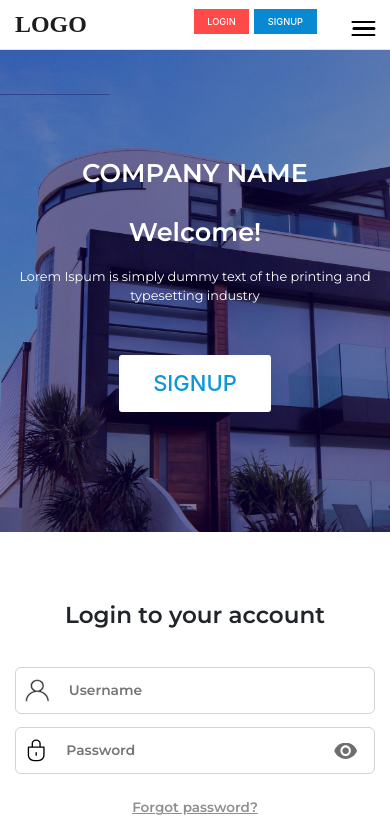
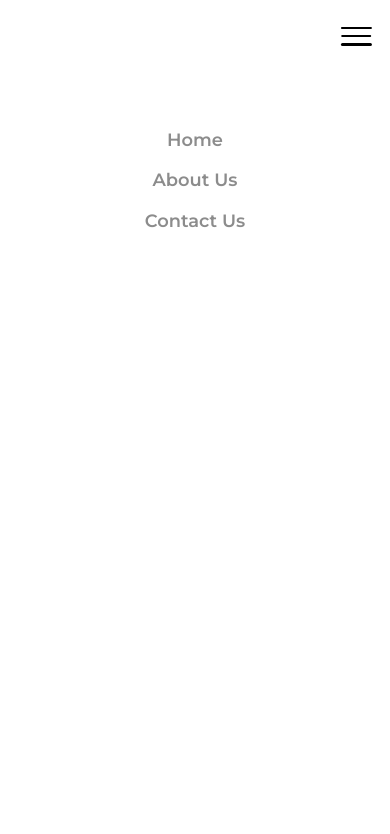
Before and after one commit to ExuCounter/front-end-project, a website: page login.html in a window 390 px wide. Shown: the top 834 px of the page. Drawn offline with nearby package versions, Linux system fonts and the light colour scheme; a web font is replaced by a local one.

Commit message:
Media queries

```diff
--- a/login.html
+++ b/login.html
@@ -25,10 +25,10 @@
    <div class="top-bar">
         <div class="container">
             <div class="top-bar__row row">
-                <div class="col-3 col-sm-4 col-xl-6 col-md-3">
+                <div class="col-3 col-sm-6 col-xl-6 col-md-3">
                     <a href="home.html" class="top-bar__logo">Logo</a>
                 </div>
-                <div class="col-11 col-md-6 col-xl-3 top-bar__row__nav-col">
+                <div class="col-12 col-sm-6 col-xl-3 top-bar__row__nav-col active">
                     <ul class='top-bar__nav-menu'>
                         <li>
                             <a href="home.html">Home</a>
--- a/style/auth.css
+++ b/style/auth.css
@@ -37,7 +37,7 @@
 }
 
 .home-auth-section__login-btn{
-    font-size: 22px;
+    font-size: 2.2rem;
     background-color: #FFF;
     text-align: center;
     padding: 1.4rem 4.1rem;
--- a/style/burger-menu.css
+++ b/style/burger-menu.css
@@ -22,6 +22,7 @@
     height: 0.27rem;
     background-color: #000;
     border-radius: 0.4em;
+    transition: 0.15s all ease-in-out;
 }
 
 .burger-menu span:after{
@@ -34,6 +35,7 @@
     height: 0.27rem;
     background-color: #000;
     border-radius: 0.4em;
+    transition: 0.15s all ease-in-out;
 }
 
 .burger-menu span:before{
@@ -46,4 +48,19 @@
     height: 0.27rem;
     background-color: #000;
     border-radius: 0.4em;
+    transition: 0.15s all ease-in-out;
 }
+
+.burger-menu.active{
+    position: fixed;
+}
+
+.burger-menu.active span:after{
+    width: 2.2em;
+    left: 1.1em;
+}
+
+.burger-menu.active span:before{
+    width: 2.2em;
+    left: 1.1em;
+}
--- a/style/media-queries.css
+++ b/style/media-queries.css
@@ -3,9 +3,6 @@
 }
 
 @media screen and (max-width: 992px){
-    html{
-        font-size: 20px;
-    }
     .home-auth-section_login .home-auth-section__row__left-col, .home-auth-section_signup .home-auth-section__row__left-col{
         border-radius: 0px;
         background-size: cover;
@@ -274,10 +271,6 @@
     .sub-bar__col-review {
         padding: 0rem 0.75rem;
     }
-    .top-bar__row__nav-col.active ul li {
-        margin-right: 10px;
-        margin-top: 8px;
-    }
     .home-search-section .input-container {
         width: auto;
     }
@@ -292,12 +285,21 @@
     }
 }
 
-@media screen and (max-width: 992px){
+@media screen and (max-width: 568px){
     .top-bar__row__nav-col{
-        position: absolute;
+        top: -100vh;
+        height: 100vh;
+        position: fixed;
         opacity: 0;
-        overflow: hidden;
-        transform: translate(-50%, 0%);
+        width: 100vw;
+        justify-content: center;
+        align-items: flex-start;
+        padding-top: 15vh;
+        background-color: #FFF;
+        justify-content: space-between;
+        width: 100%;
+        left: 0;
+        transition: 0.2s ease-in-out;
     }
     .burger-menu{
         display: block;
@@ -338,17 +340,26 @@
     .home-auth-section__row__right-col form {
         width: 100%;
     }
+    .top-bar{
+        font-size: 127.5%;
+    }
 }
 
 @media only screen and (min-width:568px) and (max-width: 767px) {
     html{
         font-size: 47.5%;
     }
+    .top-bar{
+        font-size: 127.5%;
+    }
 }
 
 @media only screen and (min-width:768px) and (max-width:992px) {
     html{
         font-size: 55%;
+    }
+    .top-bar{
+        font-size: 107.5%;
     }
     .home-instructions__step{
         padding: 4rem;
--- a/style/top-bar.css
+++ b/style/top-bar.css
@@ -82,24 +82,27 @@
 }
 
 .top-bar__row__nav-col.active{
+    top: 0;
+    z-index: 1;
+    height: 100vh;
+    position: fixed;
+    display: flex;
+    width: 100vw;
+    justify-content: center;
+    align-items: flex-start;
+    padding-top: 15vh;
     background-color: #FFF;
-    justify-content: space-between;
-    position: absolute;
-    width: 100%;
-    left: 50%;
-    transform: translate(-50%, 0%);
-    top: 6.48em;
-    z-index: 1;
-    height: 6em;
-    display: flex;
+    left: 0;
     opacity: 1;
 }
 
 .top-bar__row__nav-col.active ul{
     display: flex;
+    flex-direction: column;
     justify-content: flex-start;
+    align-items: center;
 }
 
 .top-bar__row__nav-col.active ul li{
-    margin-right: 2.4em;
+    margin-bottom: 1.75rem;
 }
```
